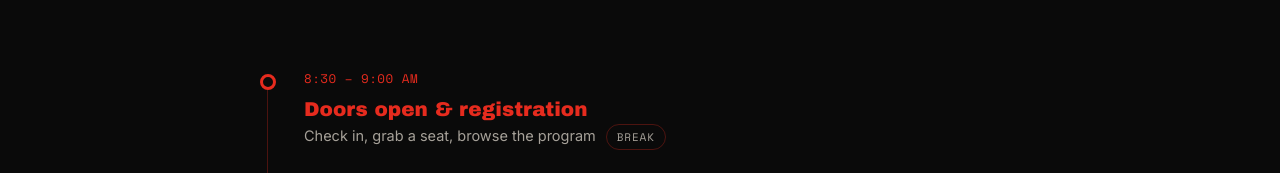
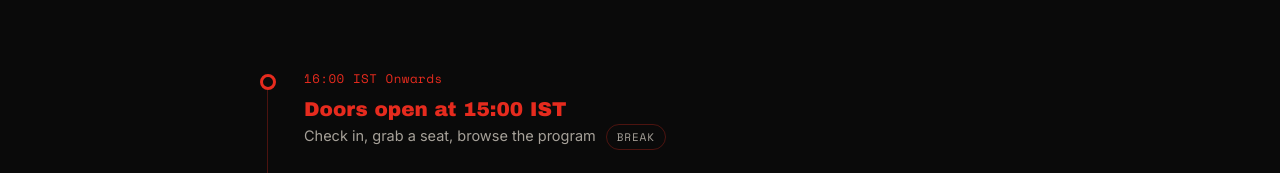
Before and after one commit to shaunak44oop/react-tedx, a React (Vite) app: page /schedule in a window 1280 px wide. Shown: the part 408-581 px from the top of the page. Built offline with nearby package versions, Linux system fonts and the light colour scheme; the HTML template or start-up script is replaced by a standard one.

Commit message:
Update schedule times and titles for event

```diff
--- a/src/data/schedule.ts
+++ b/src/data/schedule.ts
@@ -11,8 +11,8 @@ export type ScheduleItem = {
 export const schedule: ScheduleItem[] = [
   {
     id: "sc-1",
-    time: "8:30 – 9:00 AM",
-    title: "Doors open & registration",
+    time: "16:00 IST Onwards",
+    title: "Doors open at 15:00 IST",
     subtitle: "Check in, grab a seat, browse the program",
     tag: "Break",
   },
```
